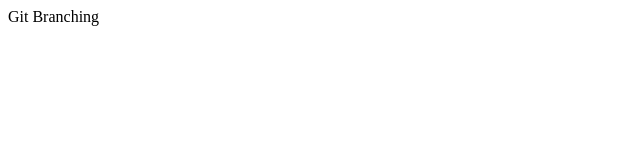
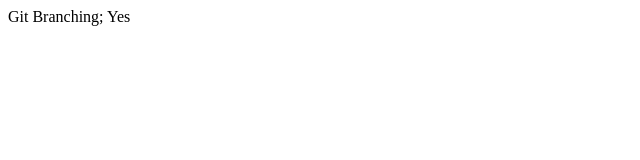
Before and after one commit to taslimmuhammed/Git_sample, a plain HTML site: page index.html in a window 1280 px wide. Shown: the full height of the page, 0-640 px from the left. Drawn offline with Linux system fonts and the light colour scheme.

Commit message:
commit 1

```diff
--- a/index.html
+++ b/index.html
@@ -3,6 +3,9 @@
         <title> Git Basics</title>
     </head>
     <body>
-        Git Branching
+        Git Branching;
+
+        Yes
+
     </body>
 </html>
```
